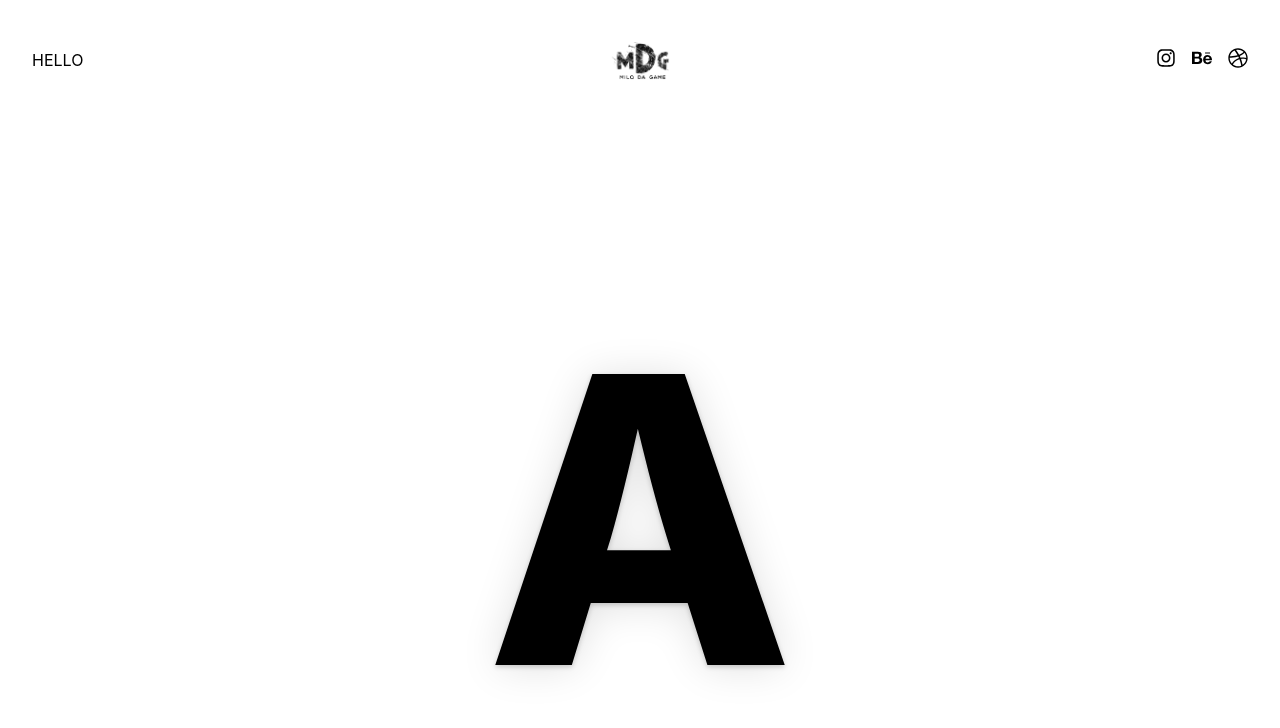
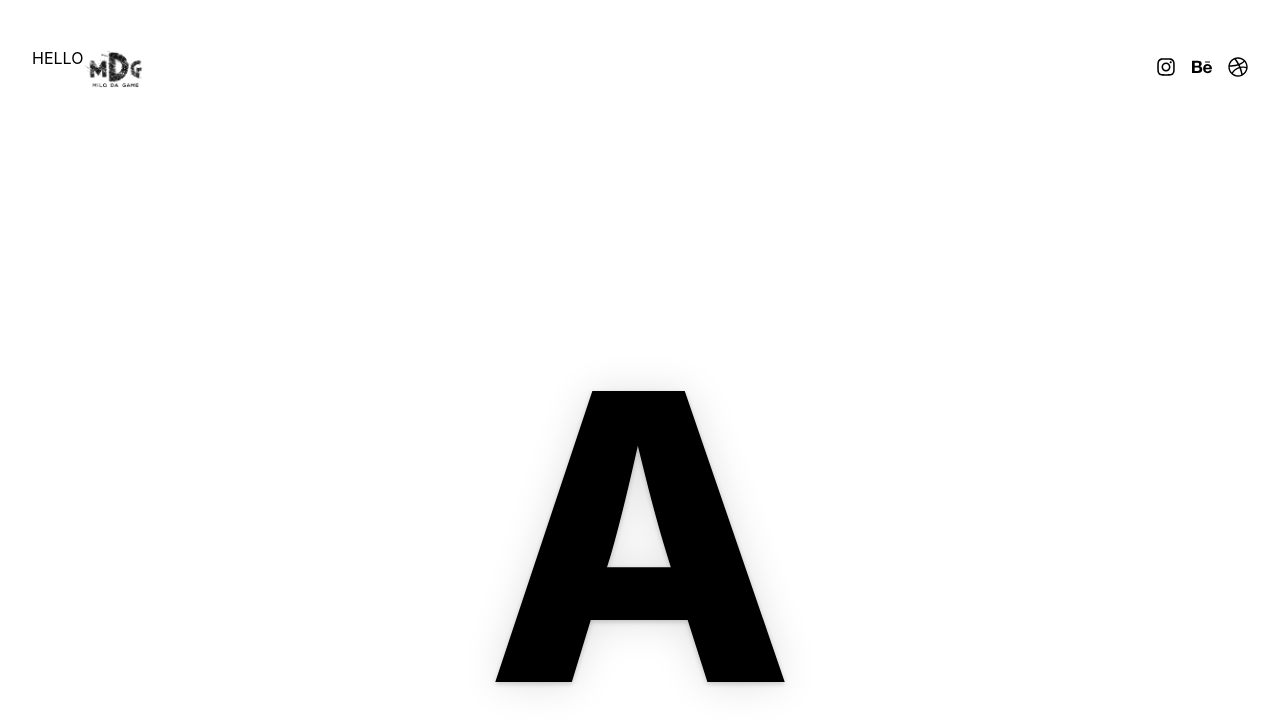
Before and after one commit to BrandonHVX/pwagats, a React (Create React App) app: page / in a window 1280 px wide. Shown: the top 728 px of the page. Built offline with nearby package versions, Linux system fonts and the light colour scheme.

Commit message:
first commit

```diff
--- a/src/Home.js
+++ b/src/Home.js
@@ -82,10 +82,11 @@ const SocialMedia = styled.div`
 export default function Home() {
 	return (
 		<Wrapper>
-			<Nav>HELLO</Nav>
-			<Name>
+			<Nav>
+				HELLO
 				<img src={mdgblack} width={60} />
-			</Name>
+			</Nav>
+
 			<SocialMedia>
 				<a
 					href="https://www.instagram.com/lekoarts.de"
```
